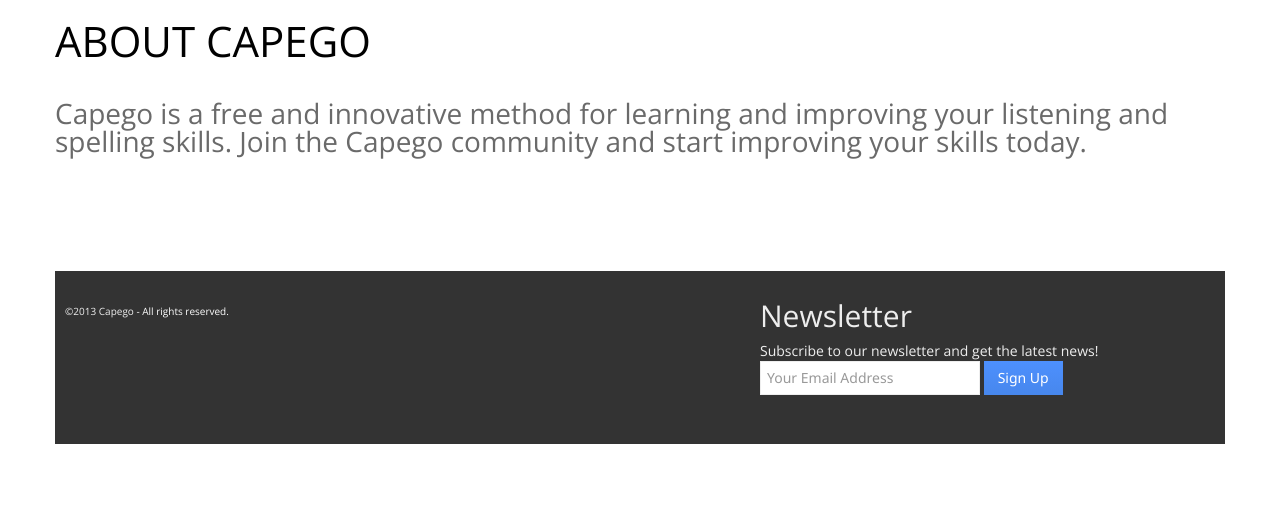
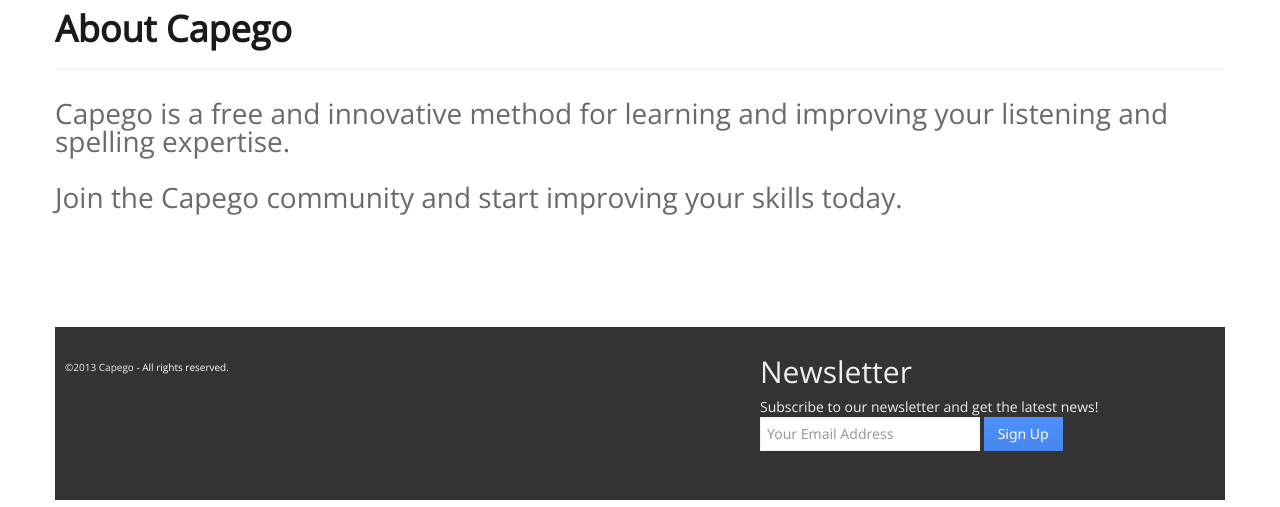
Before and after one commit to deccico/capego, a Django app: template capego/templates/contact/about.html in a window 1280 px wide. Shown: the part 91-598 px from the top of the page. Run offline with Django 3.2, Linux system fonts and the light colour scheme; the template is opened without the code that fills it, so the values that code supplies are empty; some libraries are stand-ins or nearby versions.

Commit message:
improving about message

```diff
--- a/capego/templates/contact/about.html
+++ b/capego/templates/contact/about.html
@@ -2,16 +2,18 @@
 {% block content %}
 
 <!-- Start About -->
-        <div class="row-fluid section" id="about">
+    <div class="row-fluid section" id="about" xmlns="http://www.w3.org/1999/html" xmlns="http://www.w3.org/1999/html">
           <div class="container">
 
             <div class="explain">
-
-              <h2>about Capego</h2>
-              <p class="intro">Capego is a free and innovative method for learning and improving your listening and spelling skills.
-              Join the Capego community and start improving your skills today.</p>
-
-          </div>
+              <div class="page-header">
+                <h1>About Capego</h1>
+              </div>
+                    <p class="intro">Capego is a free and innovative method for learning and improving your listening and spelling expertise.
+                        </br></br>Join the Capego community and start improving your skills today.
+                    </p>
+                    <p class="intro"></p>
+            </div>
 
           </div>
         </div>
```
Also changed, not shown: docs/notes.txt (added).
